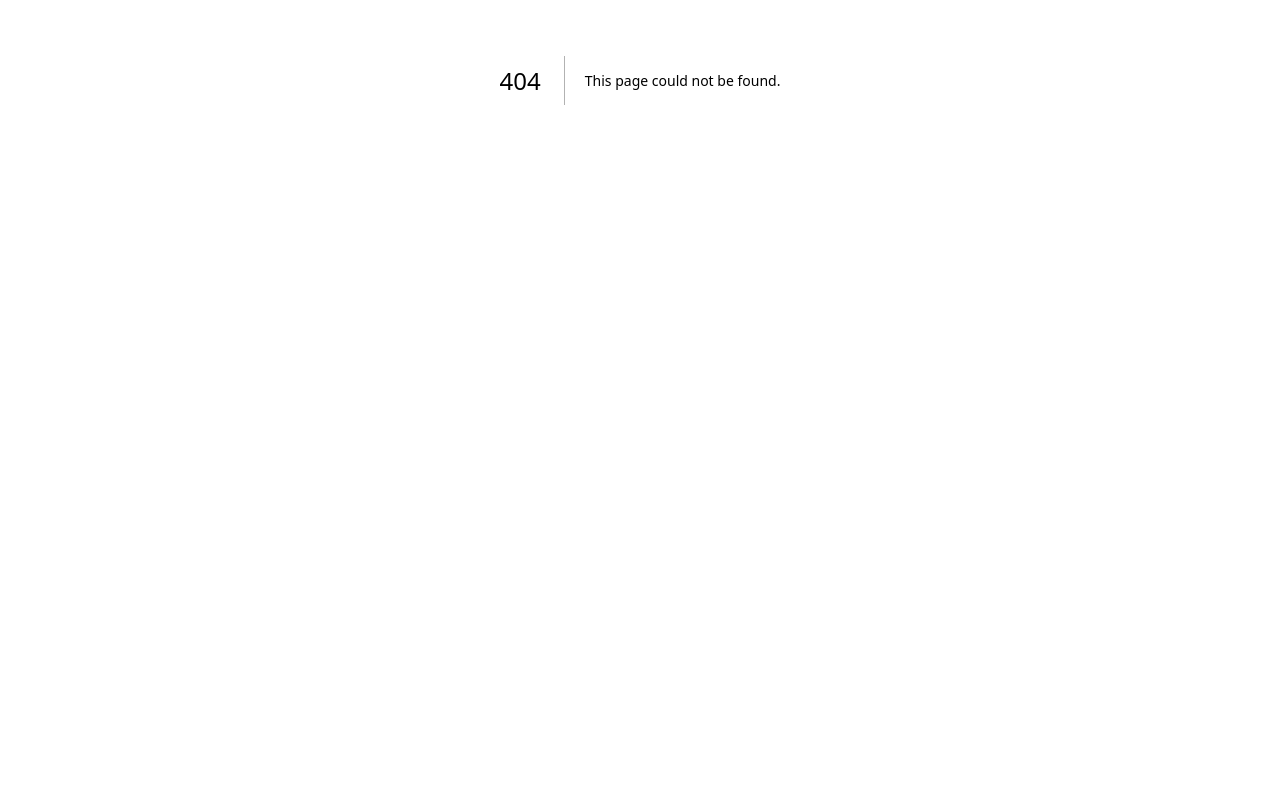
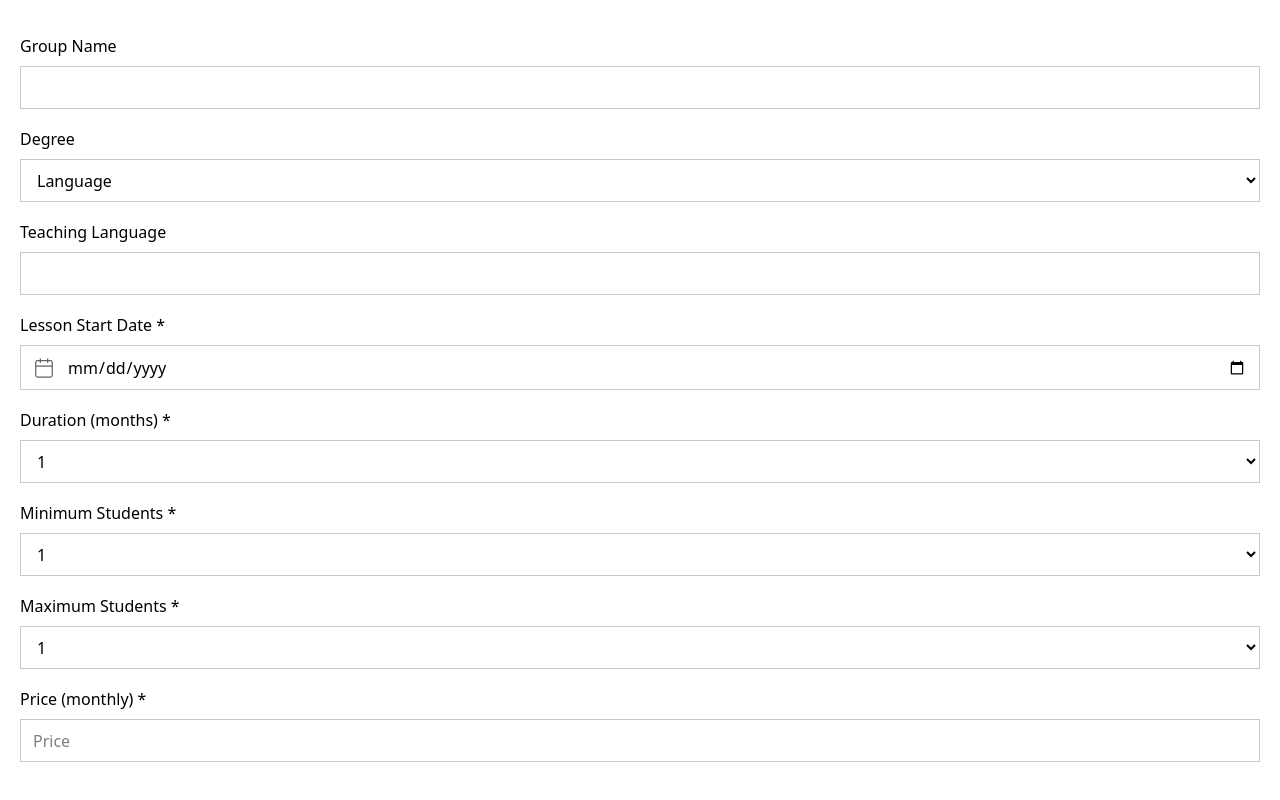
Before and after one commit to Samad126/bridge-spero-frontend, a Next.js app: page /create-group in a window 1280 px wide. Before the commit this address had no page. Shown: the part 320-1120 px from the top of the page. Before the commit the page ends 800 px from the top, so only its background shows below. Built offline with nearby package versions, Linux system fonts and the light colour scheme.

Commit message:
initial create/edit group form

```diff
--- /dev/null
+++ b/app/(main)/(protected)/create-group/page.tsx
@@ -0,0 +1,13 @@
+import Form from "@/features/group-form/components/Form";
+import Hero from "@/features/group-form/components/Hero";
+
+function page() {
+  return (
+    <>
+      <Hero />
+      <Form />
+    </>
+  );
+}
+
+export default page;
--- /dev/null
+++ b/app/(main)/(protected)/edit-group/[id]/page.tsx
@@ -0,0 +1,11 @@
+import Hero from "@/features/group-form/components/Hero";
+
+function page() {
+  return (
+    <>
+      <Hero />
+    </>
+  );
+}
+
+export default page;
--- /dev/null
+++ b/features/group-form/components/Form.tsx
@@ -0,0 +1,102 @@
+import Image from "next/image";
+
+function Form() {
+  return (
+    <div className="container">
+      <form action="">
+        <div className="grid grid-cols-1 gap-[18px] xxl:grid-cols-4 xxl:gap-x-[12px] xxl:gap-y-[24px]">
+          <p>
+            <label className="block mb-[8px]" htmlFor="name">
+              Group Name
+            </label>
+            <input
+              type="text"
+              className="h-[43px] px-[12px] outline-0 w-full border border-gray-light"
+            />
+          </p>
+          <p>
+            <label className="block mb-[8px]" htmlFor="name">
+              Degree
+            </label>
+            <select className="h-[43px] px-[12px] outline-0 w-full border border-gray-light">
+              <option value="all">Language</option>
+            </select>
+          </p>
+          <p>
+            <label className="block mb-[8px]" htmlFor="name">
+              Teaching Language
+            </label>
+            <input
+              type="text"
+              className="h-[43px] px-[12px] outline-0 w-full border border-gray-light"
+            />
+          </p>
+          <div>
+            <label className="block mb-[8px]" htmlFor="name">
+              Lesson Start Date *
+            </label>
+            <div className="flex items-center border border-gray-light gap-[12px]">
+              <label
+                className="pl-[12px] flex items-center justify-center h-[43px] select-none"
+                htmlFor="lesson-start-date"
+              >
+                <Image
+                  src={"/calendar.svg"}
+                  alt="calendar"
+                  width={22}
+                  height={22}
+                  className="min-w-[22px] h-[22px]"
+                />
+              </label>
+              <input
+                id="lesson-start-date"
+                type="date"
+                className="h-[43px] pr-[12px] outline-0 w-full"
+              />
+            </div>
+          </div>
+          <p>
+            <label className="block mb-[8px]" htmlFor="duration">
+              Duration (months) *
+            </label>
+            <select className="h-[43px] px-[12px] outline-0 w-full border border-gray-light">
+              <option value="">1</option>
+            </select>
+          </p>
+          <p>
+            <label className="block mb-[8px]" htmlFor="min-students">
+              Minimum Students *
+            </label>
+            <select className="h-[43px] px-[12px] outline-0 w-full border border-gray-light">
+              <option value="">1</option>
+            </select>
+          </p>
+          <p>
+            <label className="block mb-[8px]" htmlFor="max-students">
+              Maximum Students *
+            </label>
+            <select className="h-[43px] px-[12px] outline-0 w-full border border-gray-light">
+              <option value="">1</option>
+            </select>
+          </p>
+          <p>
+            <label className="block mb-[8px]" htmlFor="price">
+              Price (monthly) *
+            </label>
+            <input
+              id="price"
+              type="text"
+              placeholder="Price"
+              className="h-[43px] px-[12px] outline-0 w-full border border-gray-light"
+            />
+          </p>
+        </div>
+        <div className="flex items-center gap-[18px] xxl:gap-[12px]">
+            {/* PUT HERE */}
+        </div>
+      </form>
+    </div>
+  );
+}
+
+export default Form;
--- /dev/null
+++ b/features/group-form/components/Hero.tsx
@@ -0,0 +1,24 @@
+"use client";
+
+import { useParams } from "next/navigation";
+
+function Hero() {
+  const { id } = useParams();
+
+  return (
+    <section>
+      <div className="container">
+        <h2 className="text-center text-primary text-[34px] leading-[130%] font-normal tracking-[0%] xxl:text-[54px]">
+          {id ? "Edit Group" : "Create New Group"}
+        </h2>
+        <p className="text-[16px] leading-[130%] text-center max-w-[320px] mx-auto mt-[18px] mb-[42px] md:mt-[16px] md:mb-[50px] md:text-[18px] md:max-w-[386px] lg:text-[20px]">
+          {id
+            ? "Update your group details and manage settings"
+            : "Set up your learning group and start teaching"}
+        </p>
+      </div>
+    </section>
+  );
+}
+
+export default Hero;
--- /dev/null
+++ b/features/group-form/components/Input.tsx
@@ -0,0 +1,7 @@
+function Input() {
+  return (
+    <div>Input</div>
+  )
+}
+
+export default Input
```
